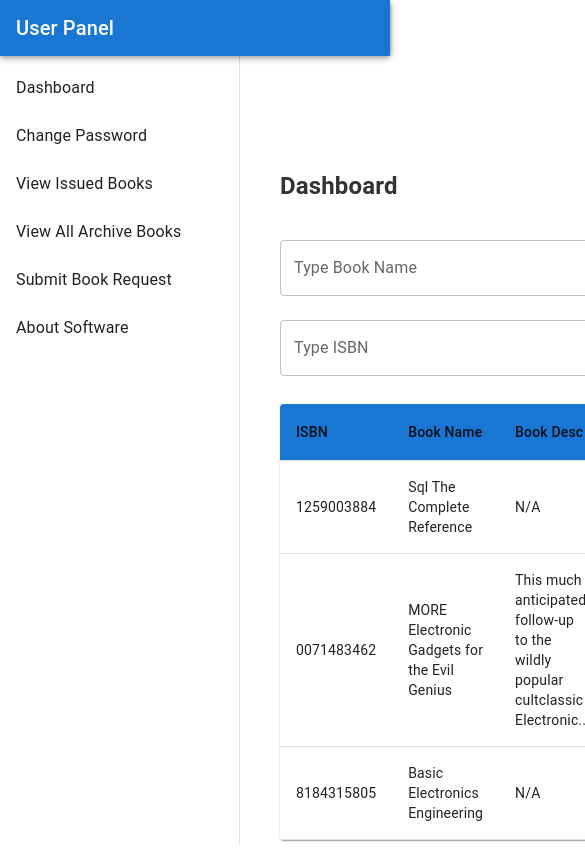
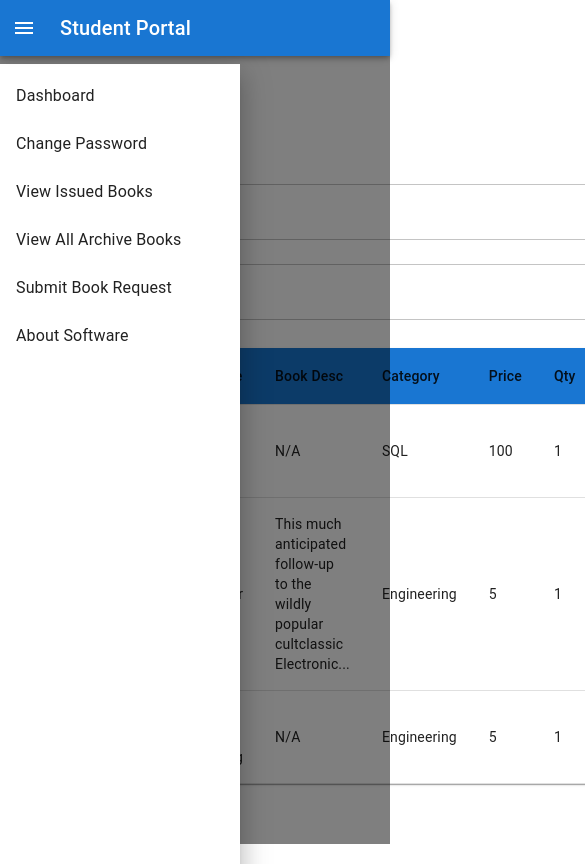
Before and after one commit to GruffElixir/user-frontend, a React (Vite) app: page / in a window 390 px wide. Shown: the top 864 px of the page, 585 px wide, since content can reach past the window. Built offline with nearby package versions, Linux system fonts and the light colour scheme.

Commit message:
hamburger menu

```diff
--- a/src/components/UserPanel.jsx
+++ b/src/components/UserPanel.jsx
@@ -19,62 +19,20 @@ import SubmitBookRequest from "./SubmitBookRequest";
 import ArchivedBooks from "./ArchivedBooks";
 
 const drawerWidth = 240;
-const UserPanelNav = ({ toggleDrawer }) => (
-	<Box
-		sx={{ width: 250 }}
-		role="presentation"
-		onClick={toggleDrawer(false)}
-		onKeyDown={toggleDrawer(false)}
-	>
-		<List>
-			{navItems.map((item) => (
-				<ListItem button component={Link} to={item.path} key={item.text}>
-					<ListItemText primary={item.text} />
-				</ListItem>
-			))}
-		</List>
-	</Box>
-);
 
 const UserPanel = () => {
-	const [drawerOpen, setDrawerOpen] = useState(false);
-	const [selectedSection, setSelectedSection] = React.useState("Dashboard");
+	const [drawerOpen, setDrawerOpen] = useState("false");
+	const [selectedSection, setSelectedSection] = useState("Dashboard");
 
 	const handleListItemClick = (section) => {
 		setSelectedSection(section);
 	};
 
-	const toggleDrawer = (open) => (event) => {
-		if (
-			event.type === "keydown" &&
-			(event.key === "Tab" || event.key === "Shift")
-		) {
-			return;
-		}
+	const toggleDrawer = (open) => () => {
 		setDrawerOpen(open);
 	};
 
 	return (
-		<div className="user-panel">
-			<AppBar position="static">
-				<Toolbar>
-					<IconButton
-						edge="start"
-						color="inherit"
-						aria-label="menu"
-						onClick={toggleDrawer(true)}
-					>
-						<MenuIcon />
-					</IconButton>
-					<Typography variant="h6" style={{ flexGrow: 1 }}>
-						User Panel
-					</Typography>
-				</Toolbar>
-			</AppBar>
-			<Drawer open={drawerOpen} onClose={toggleDrawer(false)}>
-				<UserPanelNav toggleDrawer={toggleDrawer} />
-			</Drawer>
-			<div className="content">
 		<Box sx={{ display: "flex" }}>
 			<CssBaseline />
 			<AppBar
@@ -82,23 +40,34 @@ const UserPanel = () => {
 				sx={{ zIndex: (theme) => theme.zIndex.drawer + 1 }}
 			>
 				<Toolbar>
+					<IconButton
+						edge="start"
+						color="inherit"
+						aria-label="menu"
+						onClick={toggleDrawer(true)}
+						sx={{ mr: 2 }}
+					>
+						<MenuIcon />
+					</IconButton>
 					<Typography variant="h6" noWrap component="div">
-								User Panel
+						Student Portal
 					</Typography>
 				</Toolbar>
 			</AppBar>
 			<Drawer
-						variant="permanent"
+				anchor="left"
+				open={drawerOpen}
+				onClose={toggleDrawer(false)}
 				sx={{
 					width: drawerWidth,
 					flexShrink: 0,
 					[`& .MuiDrawer-paper`]: {
 						width: drawerWidth,
 						boxSizing: "border-box",
+						top: 64,
 					},
 				}}
 			>
-						<Toolbar />
 				<Box sx={{ overflow: "auto" }}>
 					<List>
 						{[
@@ -135,8 +104,6 @@ const UserPanel = () => {
 				)}
 			</Box>
 		</Box>
-			</div>
-		</div>
 	);
 };
 
```
Lines whose indentation alone changed are shown as unchanged.
